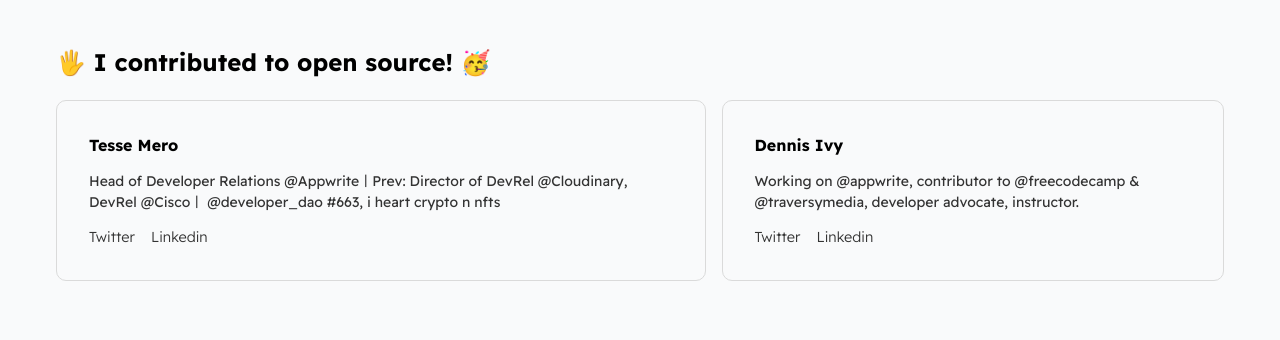
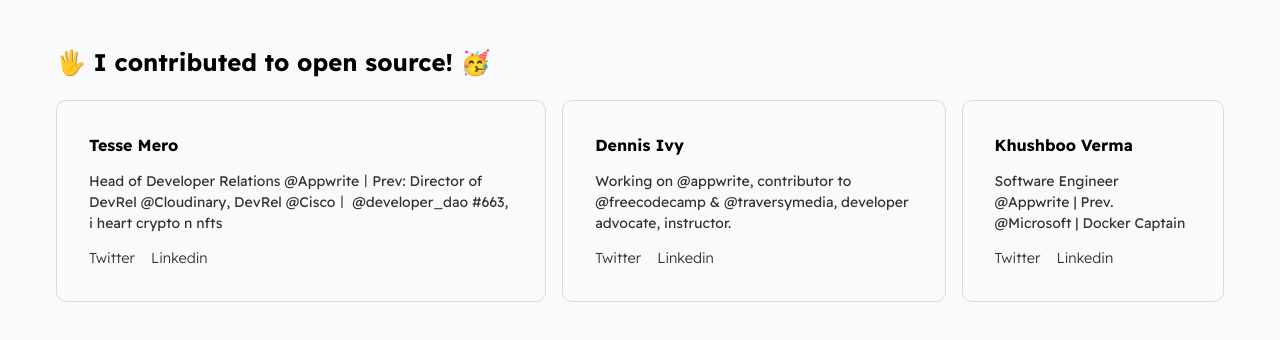
Before and after one commit to divanov11/first-os-issue, a plain HTML site: page index.html in a window 1280 px wide. Drawn offline with Linux system fonts and the light colour scheme.

Commit message:
Update index.html

```diff
--- a/index.html
+++ b/index.html
@@ -41,6 +41,20 @@
 
         </div>
 
+            <div class="contributor">
+                <strong>Khushboo Verma</strong>
+
+                <div>
+                    <p>Software Engineer @Appwrite | Prev. @Microsoft | Docker Captain</p>
+                </div>
+
+                <div class="socials--list">
+                    <a href="https://twitter.com/khushbooverma_">Twitter</a>
+                    <a href="https://www.linkedin.com/in/verma-khushboo/">Linkedin</a>
+                </div>
+
+        </div>
+
     </div>
 </body>
 </html>
```
